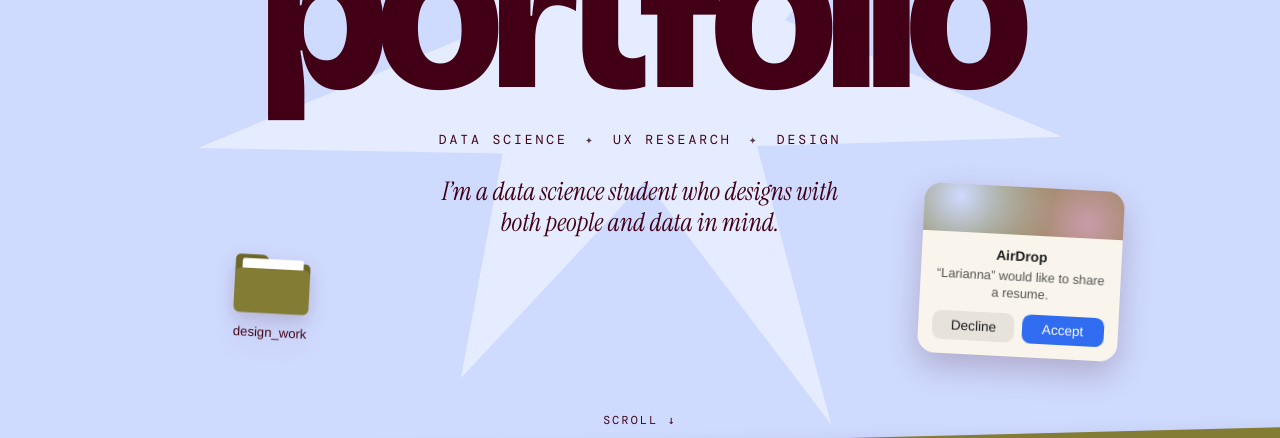
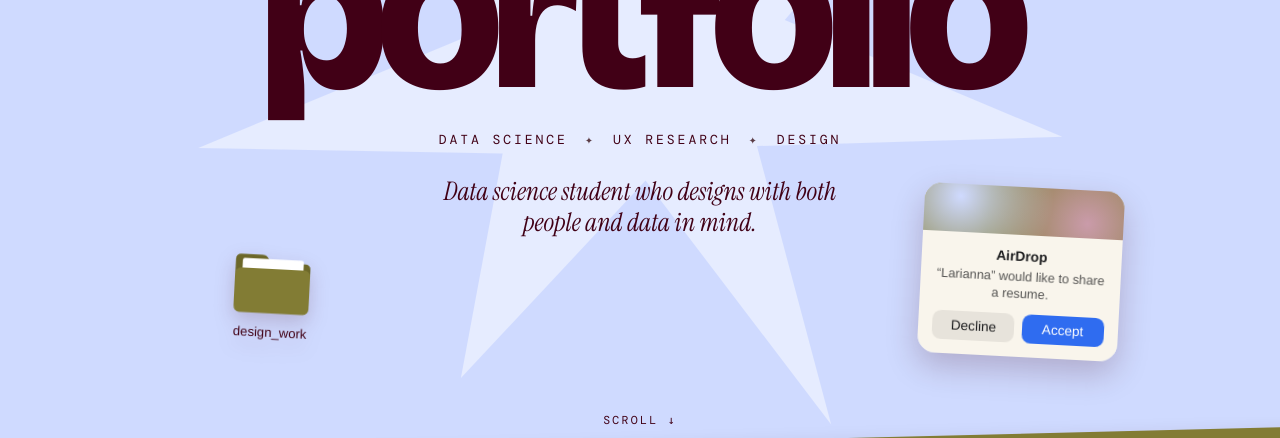
Before and after one commit to larianna-ramsey/larianna-ramsey.github.io, a plain HTML site: page index.html in a window 1280 px wide. Shown: the part 357-795 px from the top of the page. Drawn offline with nearby package versions, Linux system fonts and the light colour scheme; a web font is replaced by a local one.

Commit message:
rephrase tagline

```diff
--- a/index.html
+++ b/index.html
@@ -95,7 +95,7 @@
         </h1>
         <p class="hero-sub">data science <span>&#10022;</span> ux research <span>&#10022;</span> design</p>
       </div>
-      <p class="hero-tag">I&rsquo;m a data science student who designs with both people and data in mind.</p>
+      <p class="hero-tag">Data science student who designs with both people and data in mind.</p>
     </div>
     <a class="scroll-cue" href="#work"><span>scroll</span> &darr;</a>
   </section>
```
